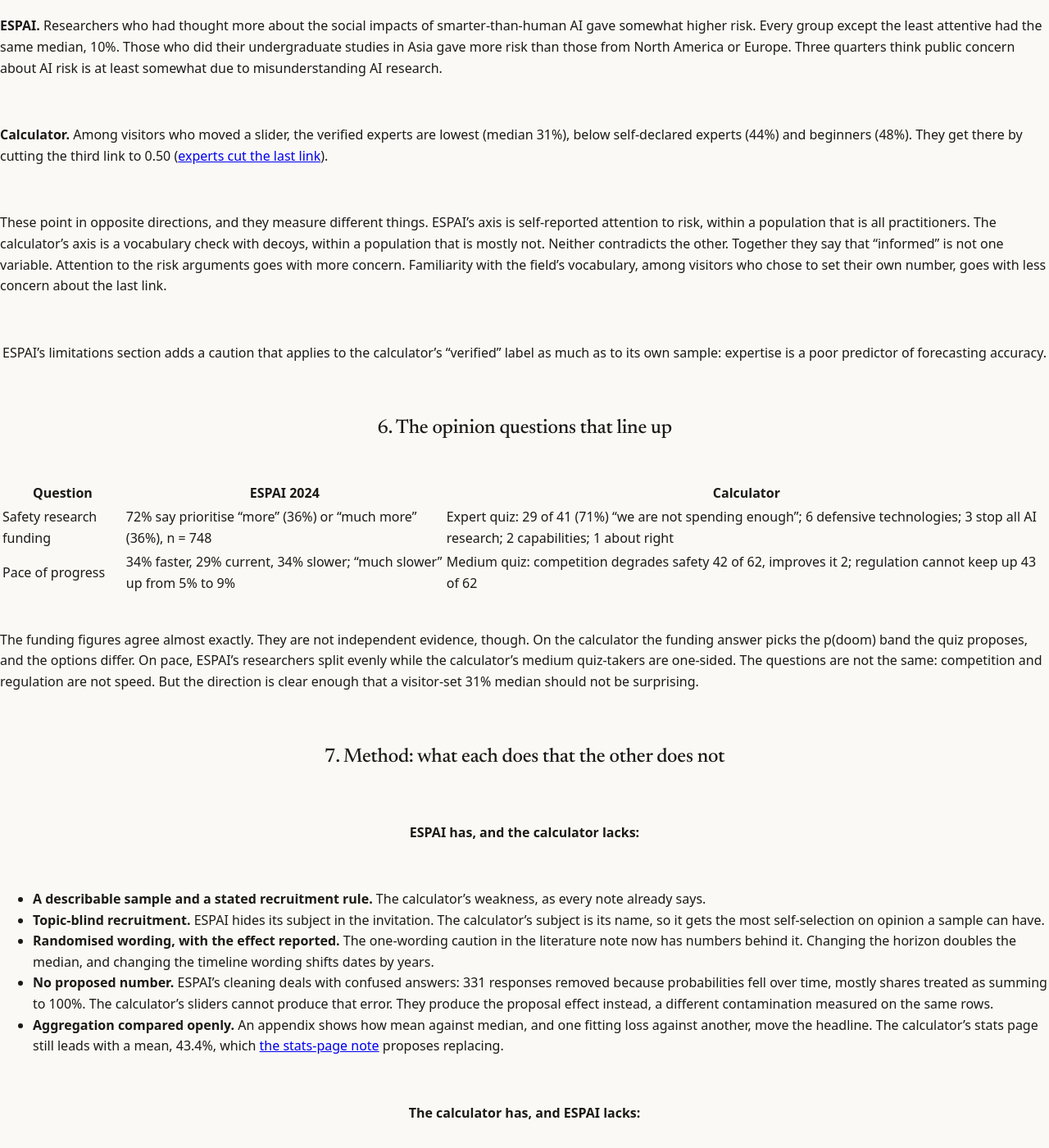
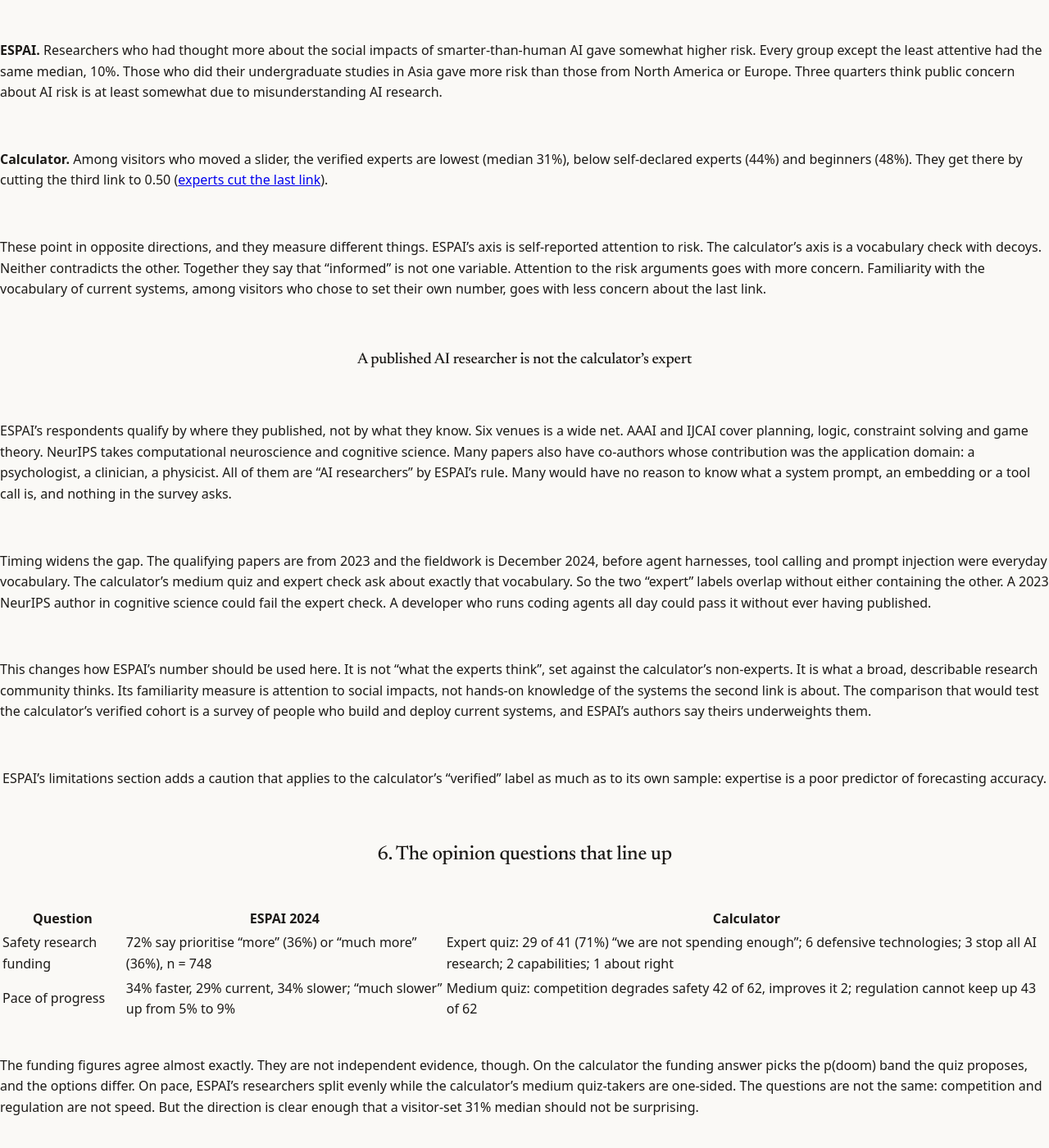
Before and after one commit to neoneye/pdoom-calculator, a Jekyll site: the page built from docs/2026-09-15-espai-2024.md, in a window 1280 px wide and 1400 px high, scrolled down 5408 px. Shown: the whole window at 82% size. Built offline with Jekyll 4.4.1, drawn with Linux system fonts in a browser that asks for light colours; our own code applies the rules of GitHub Pages for plain Markdown files; some of the changed text lies outside the part shown.

Commit message:
Distinguish ESPAI's researchers from the calculator's experts
ESPAI qualifies respondents by publication venue across subfields and
application domains, not by knowledge of current systems. Say so in the
comparison note and the experts-cut-the-last-link note, and stop calling
the survey population practitioners.

Co-Authored-By: Claude Opus 5 <noreply@anthropic.com>

```diff
--- a/docs/2026-09-15-espai-2024.md
+++ b/docs/2026-09-15-espai-2024.md
@@ -44,7 +44,8 @@ changed.
 
 | | ESPAI 2024 | Calculator |
 |---|---|---|
-| Population | Published AI researchers, top six venues | Anonymous visitors, self-selected |
+| Population | Authors at six AI venues, in any subfield or application domain | Anonymous visitors, self-selected |
+| Familiarity measured | Self-reported thought about social impacts | Recognition quizzes; vocabulary check with decoys |
 | Recruitment | Individual email; vague topic; paid | Whatever links reach the site; the topic is the site's name |
 | Size | 1,580 (1,489 answered an extinction question) | 253 submissions, repeats included |
 | Timing | One fortnight, December 2024 | Continuous since October 2025 |
@@ -249,12 +250,36 @@ concern about AI risk is at least somewhat due to misunderstanding AI research.
 cutting the third link to 0.50 ([experts cut the last link](2026-09-13-experts-cut-the-last-link.md)).
 
 These point in opposite directions, and they measure different things. ESPAI's
-axis is self-reported attention to risk, within a population that is all
-practitioners. The calculator's axis is a vocabulary check with decoys, within a
-population that is mostly not. Neither contradicts the other. Together they say
-that "informed" is not one variable. Attention to the risk arguments goes with more
-concern. Familiarity with the field's vocabulary, among visitors who chose to set
+axis is self-reported attention to risk. The calculator's axis is a vocabulary check
+with decoys. Neither contradicts the other. Together they say that "informed" is
+not one variable. Attention to the risk arguments goes with more concern.
+Familiarity with the vocabulary of current systems, among visitors who chose to set
 their own number, goes with less concern about the last link.
+
+### A published AI researcher is not the calculator's expert
+
+ESPAI's respondents qualify by where they published, not by what they know. Six
+venues is a wide net. AAAI and IJCAI cover planning, logic, constraint solving and
+game theory. NeurIPS takes computational neuroscience and cognitive science. Many
+papers also have co-authors whose contribution was the application domain: a
+psychologist, a clinician, a physicist. All of them are "AI researchers" by ESPAI's
+rule. Many would have no reason to know what a system prompt, an embedding or a
+tool call is, and nothing in the survey asks.
+
+Timing widens the gap. The qualifying papers are from 2023 and the fieldwork is
+December 2024, before agent harnesses, tool calling and prompt injection were
+everyday vocabulary. The calculator's medium quiz and expert check ask about
+exactly that vocabulary. So the two "expert" labels overlap without either
+containing the other. A 2023 NeurIPS author in cognitive science could fail the
+expert check. A developer who runs coding agents all day could pass it without
+ever having published.
+
+This changes how ESPAI's number should be used here. It is not "what the experts
+think", set against the calculator's non-experts. It is what a broad, describable
+research community thinks. Its familiarity measure is attention to social impacts,
+not hands-on knowledge of the systems the second link is about. The comparison
+that would test the calculator's verified cohort is a survey of people who build
+and deploy current systems, and ESPAI's authors say theirs underweights them.
 
 ESPAI's limitations section adds a caution that applies to the calculator's
 "verified" label as much as to its own sample: expertise is a poor predictor of
@@ -279,7 +304,8 @@ visitor-set 31% median should not be surprising.
 **ESPAI has, and the calculator lacks:**
 
 - **A describable sample and a stated recruitment rule.** The calculator's weakness,
-  as every note already says.
+  as every note already says. The sample is described by publication venue,
+  though, not by knowledge of current systems (section 5).
 - **Topic-blind recruitment.** ESPAI hides its subject in the invitation. The
   calculator's subject is its name, so it gets the most self-selection on opinion
   a sample can have.
```
Also changed, not shown: docs/2026-09-13-experts-cut-the-last-link.md (+4 -2 lines).
